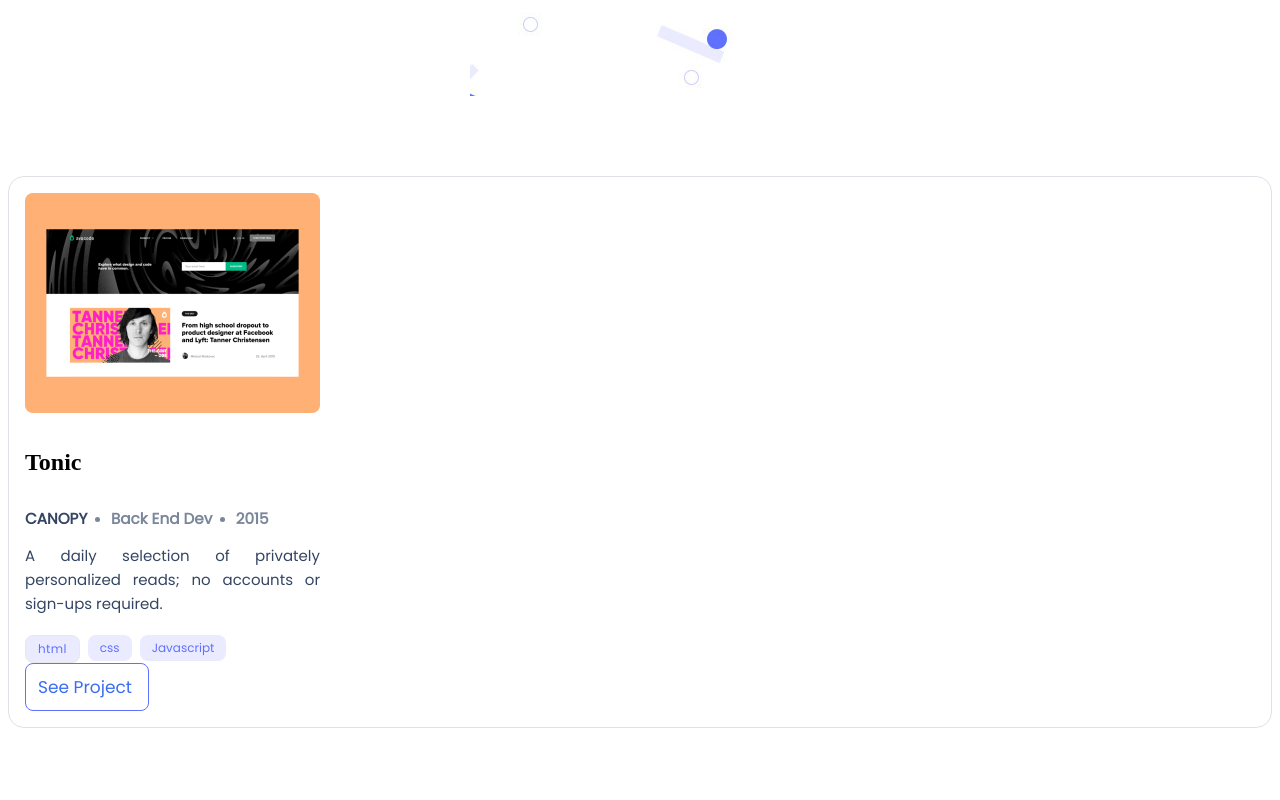
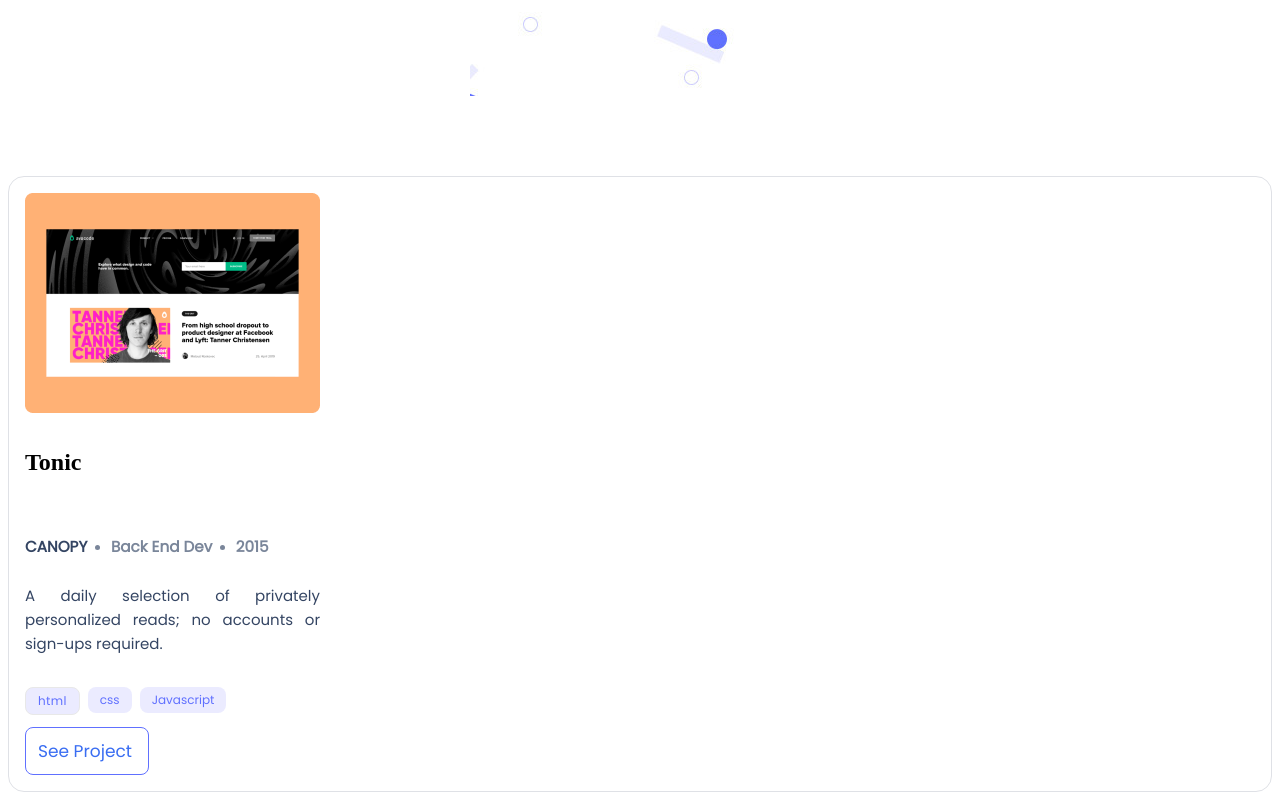
Before and after one commit to benardop/portfolio-project, a plain HTML site: page index.html in a window 1280 px wide. Shown: the part 532-1332 px from the top of the page. Before the commit the page ends 1268 px from the top, so only its background shows below. Drawn offline with Linux system fonts and the light colour scheme.

```diff
--- a/css/styles.css
+++ b/css/styles.css
@@ -92,6 +92,14 @@ a {
   flex: none;
   order: 0;
   flex-grow: 0;
+}
+
+.left-block {
+  display: flex;
+  flex-direction: column;
+  align-items: flex-start;
+  padding: 0px;
+  gap: 12px;
 }
 
 .snapshoot-image {
```
